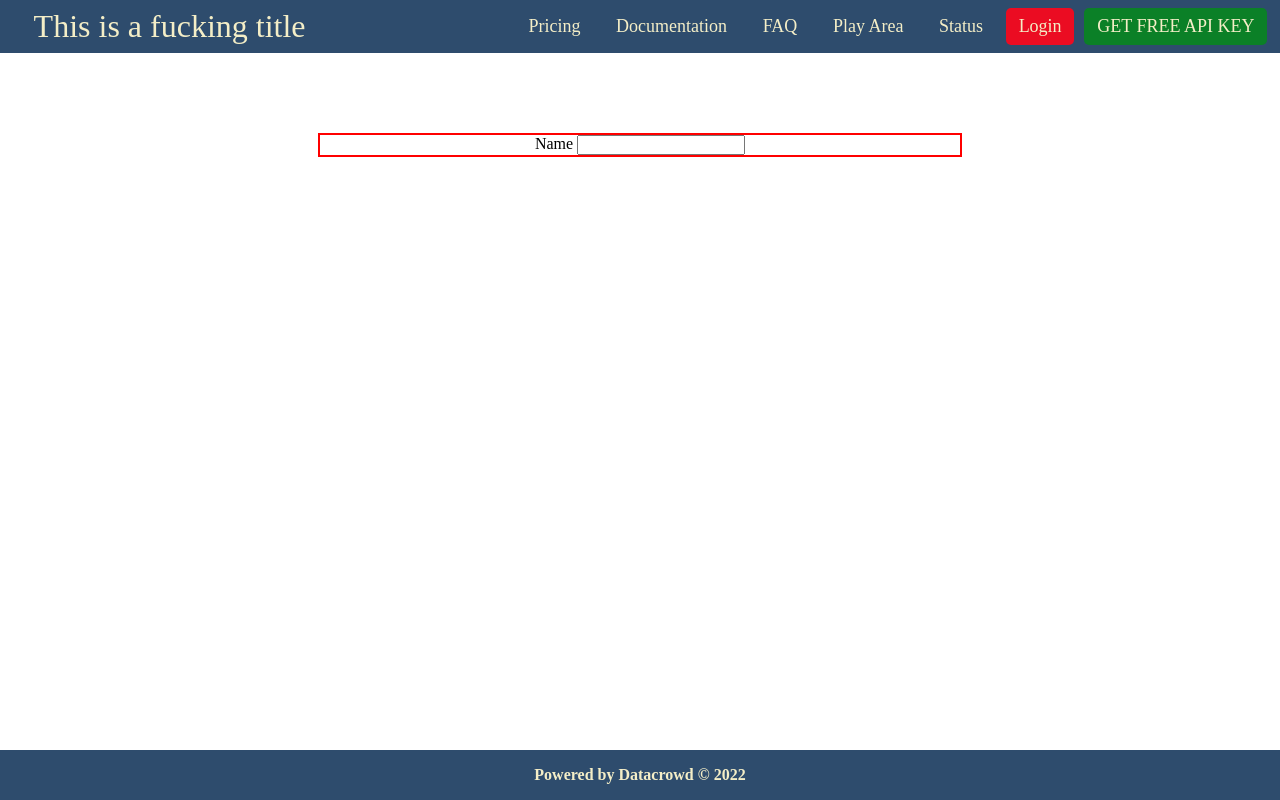
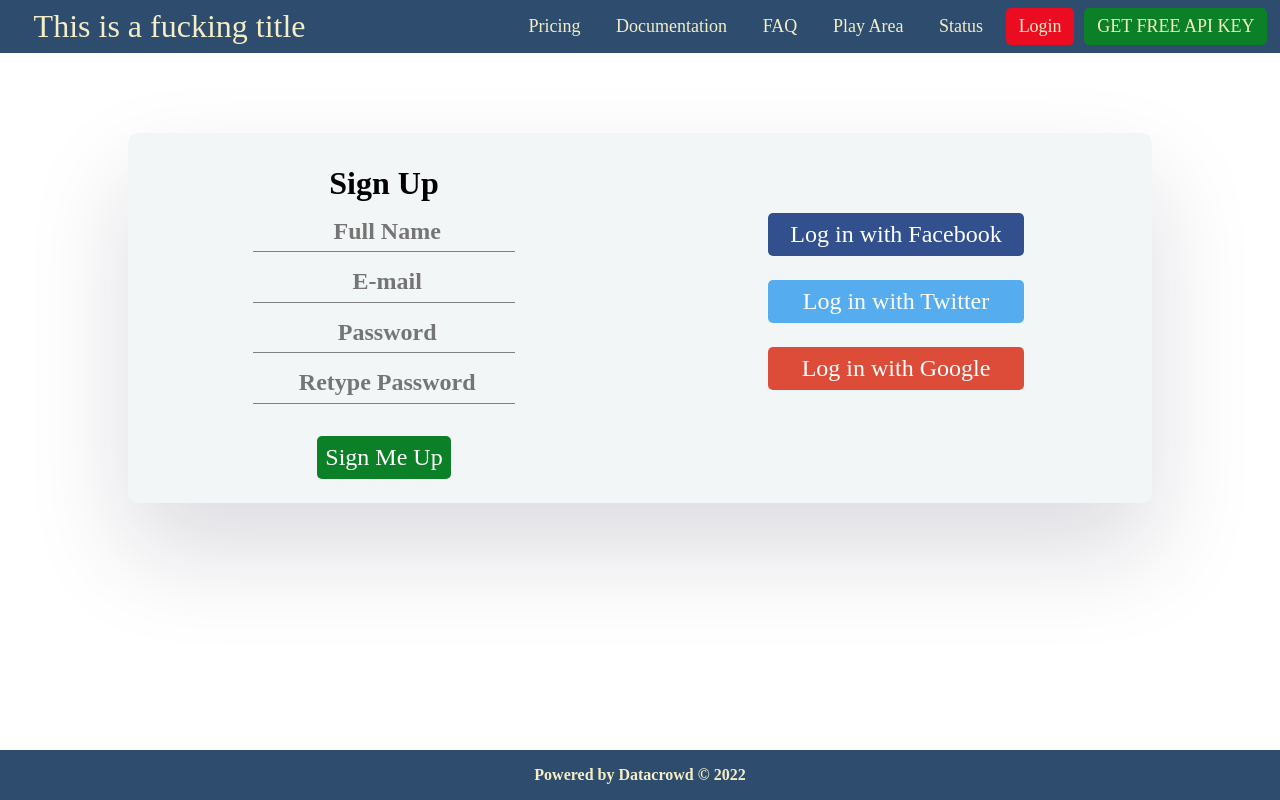
Before and after one commit to akshatdatacrowd/uscis-api, a React (Create React App) app: page /signup in a window 1280 px wide. Built offline with nearby package versions, Linux system fonts and the light colour scheme.

Commit message:
Added the sign up page

```diff
--- a/src/components/PlayArea/PlayArea.tsx
+++ b/src/components/PlayArea/PlayArea.tsx
@@ -1,20 +1,50 @@
 import React, { useState, useEffect } from "react";
 
 const PlayArea = () => {
-  const [Mouse, setMouse] = useState({ top: "inherit", left: "inherit" });
+  const [MouseX, setMouseX] = useState(0);
+  const [MouseY, setMouseY] = useState(0);
 
   useEffect(() => {
     const event = (e: MouseEvent) => {
-      setMouse({ top: `${e.clientY - 50}px`, left: `${e.clientX - 50}px` });
+      setMouseY(e.clientY - 50);
+      setMouseX(e.clientX - 50);
     };
     document.addEventListener("click", event);
     return () => document.removeEventListener("click", event);
   });
+
+  useEffect(() => {
+    const eventkd = (k: KeyboardEvent) => {
+      console.log(k)
+      if (k.key === "ArrowDown") {
+        setMouseY(MouseY + 50);
+      }
+      if (k.key === "ArrowUp") {
+        setMouseY(MouseY - 50);
+      }
+      if (k.key === "ArrowRight") {
+        setMouseX(MouseX + 50);
+      }
+      if (k.key === "ArrowLeft") {
+        setMouseX(MouseX - 50);
+      }
+      if (k.key === "r") {
+        setMouseX(0);
+        setMouseY(0);
+      }
+    };
+    document.addEventListener("keydown", eventkd);
+    return () => document.removeEventListener("keydown", eventkd);
+  });
+
   return (
     <>
       <div
         className="ball"
-        style={{ top: Mouse?.top, left: Mouse?.left }}
+        style={{
+          top: MouseY === 0 ? "inherit" : `${MouseY}px`,
+          left: MouseX === 0 ? "inherit" : `${MouseX}px`,
+        }}
       ></div>
     </>
   );
--- a/src/components/SignUp/SignUp.tsx
+++ b/src/components/SignUp/SignUp.tsx
@@ -1,16 +1,51 @@
-
-
 const SignUp = () => {
   return (
     <div className="SignUpIndex">
-    <div className="SignUpFormContainer">
-        <form>
-            <label> Name </label>
-            <input type="text" />
-        </form>
+      <div className="SignUpFormContainer">
+        <div className="leftSUform">
+          <form>
+            <h1 id="SUHeading">Sign Up</h1>
+            <div className="IFSUContainer">
+              <input className="IFSU" type="text" placeholder="Full Name" />
+            </div>
+            <div className="IFSUContainer">
+              <input className="IFSU" type="email" placeholder="E-mail" />
+            </div>
+            <div className="IFSUContainer">
+              <input className="IFSU" type="password" placeholder="Password" />
+            </div>
+            <div className="IFSUContainer">
+              <input
+                className="IFSU"
+                type="password"
+                placeholder="Retype Password"
+              />
+            </div>
+            <div className="IFSUContainer">
+              <input className="SUsubmit" type="submit" value="Sign Me Up" />
+            </div>
+          </form>
+        </div>
+        <div className="rightSUform">
+          <div>
+            <button className="LoginSUBtns" id="fbsu">
+              Log in with Facebook
+            </button>
+          </div>
+          <div>
+            <button className="LoginSUBtns" id="twsu">
+              Log in with Twitter
+            </button>
+          </div>
+          <div>
+            <button className="LoginSUBtns" id="gosu">
+              Log in with Google
+            </button>
+          </div>
+        </div>
+      </div>
     </div>
-    </div>
-  )
-}
+  );
+};
 
-export default SignUp
+export default SignUp;
--- a/src/index.css
+++ b/src/index.css
@@ -3,6 +3,7 @@
   margin: 0%;
   font-family: "Times New Roman", sans-serif, serif, monospace;
 }
+
 
 a,
 a:hover,
@@ -192,12 +193,10 @@ Link {
 ---------------------------------- */
 
 .pricingHeading {
-
   width: 100%;
   text-align: center;
   margin-top: 3vh;
   margin-bottom: 3vh;
-
 }
 
 .pricingOptionBtn {
@@ -215,7 +214,6 @@ Link {
   margin-left: 1vw;
   margin-right: 1vw;
   height: 3vh;
-
 }
 
 .MonYearBtnBtn {
@@ -246,8 +244,8 @@ Link {
 }
 
 .subopticon {
-margin-top: 2vh;
-margin-bottom: 2vh;
+  margin-top: 2vh;
+  margin-bottom: 2vh;
 }
 
 .suboptPrice {
@@ -278,7 +276,6 @@ margin-bottom: 2vh;
   margin-bottom: 2vh;
   padding-top: 2vh;
   border-top: 1px #e0dcdc solid;
-
 }
 
 /* -----------------------------
@@ -290,27 +287,111 @@ margin-bottom: 2vh;
 ---------------------------------*/
 
 .SignUpIndex {
+  width: 100%;
 
-  width: 100%;
+  height: auto;
+}
+
+#SUHeading {
+  text-align: center;
+  padding-top: 4vh;
+  margin-bottom: 2vh;
+}
+
+.SignUpFormContainer {
+  width: 80%;
+  margin: auto;
+  margin-top: 10vh;
+  text-align: center;
+  display: flex;
+  box-shadow: rgba(17, 12, 46, 0.15) 0px 48px 100px 0px;
+  padding-bottom: 3vh;
+  border-radius: 10px;
+  background-color: #f3f6f6;
 
 }
 
-.SignUpFormContainer {
-  border: 2px red solid;
+.leftSUform {
   width: 50%;
-  margin: auto;
-  margin-top: 10vh;
-  text-align: center;
 }
 
+.rightSUform {
+  width: 50%;
+  margin-top: 10vh;
+}
 
+.LoginSUBtns {
+  width: 50%;
+  margin-left: auto;
+  margin-right: auto;
+  margin-bottom: 3vh;
+  font-size: 3vh;
+  padding: 1vh;
+  border: none;
+  border-radius: 5px;
+  color: white;
+  cursor: pointer;
+}
 
+.LoginSUBtns:active {
+  transform: scale(0.9);
+}
+
+.IFSU {
+  border: 0;
+  outline: none;
+  width: 50%;
+  font-size: 3vh;
+  font-weight: bolder;
+  text-align: center;
+  padding-left: 0.5vw;
+  padding-bottom: 0.5vw;
+  margin-bottom: 2vh;
+  background-color: transparent;
+  border-bottom: 1px grey solid;
+}
+/* .IFSU::placeholder {
+  color: red;
+  opacity: 1;
+}
+
+.IFSU:-ms-input-placeholder {
+ color: red;
+}
+
+.IFSU::-ms-input-placeholder {
+ color: red;
+} */
+
+.SUsubmit {
+  width: auto;
+  font-size: 3vh;
+  background-color: #0b8027;
+  color: white;
+  border: none;
+  border-radius: 5px;
+  padding: 1vh;
+  margin-top: 2vh;
+}
+
+.SUsubmit:active {
+  transform: scale(0.95);
+}
+
+#fbsu {
+  background-color: #32508e;
+}
+#twsu {
+  background-color: #55acee;
+}
+#gosu {
+  background-color: #dd4b39;
+}
 
 /*-------------------------------------------
 
 
-
-              Play Area page as follows
+  Play Area page as follows
 
 
 ----------------------------------------------*/
@@ -320,6 +401,6 @@ margin-bottom: 2vh;
   width: 100px;
   border-radius: 50%;
   background-color: #0b8027;
-  transition:1s;
-  position:absolute;
+  transition: 900ms;
+  position: absolute;
 }
```
